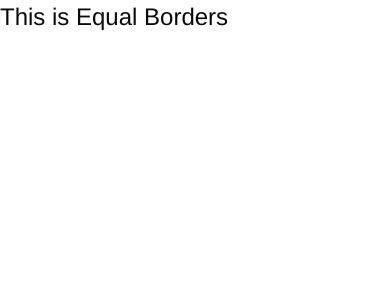
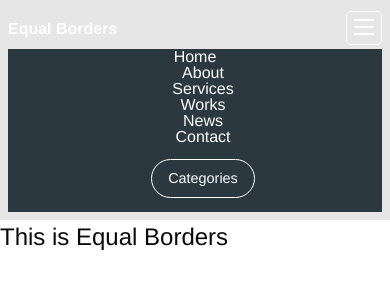
Before and after one commit to griff16/EqualBorders, a Django app: page / in a window 390 px wide. Shown: the top 300 px of the page. Run offline with Django 3.2, Linux system fonts and the light colour scheme; some libraries are stand-ins or nearby versions.

Commit message:
added static files( css )

```diff
--- /dev/null
+++ b/static/css/base.css
@@ -0,0 +1,127 @@
+.topbar-responsive {
+  background: #2c3840;
+  padding: 1rem 1.5rem;
+}
+
+.topbar-responsive .topbar-responsive-logo {
+  color: #fefefe;
+  vertical-align: middle;
+}
+
+.topbar-responsive .menu {
+  background: #2c3840;
+}
+
+.topbar-responsive .menu li:last-of-type {
+  margin-right: 0;
+}
+
+.topbar-responsive .menu a {
+  color: #fefefe;
+  transition: color 0.15s ease-in;
+}
+
+.topbar-responsive .menu a:hover {
+  color: #c6d1d8;
+}
+
+@media screen and (max-width: 39.9375em) {
+  .topbar-responsive .menu a {
+    padding: 0.875rem 0;
+  }
+}
+
+.topbar-responsive .menu .topbar-responsive-button {
+  color: #fefefe;
+  border-color: #fefefe;
+  border-radius: 5000px;
+  transition: color 0.15s ease-in, border-color 0.15s ease-in;
+}
+
+.topbar-responsive .menu .topbar-responsive-button:hover {
+  color: #c6d1d8;
+  border-color: #c6d1d8;
+}
+
+@media screen and (max-width: 39.9375em) {
+  .topbar-responsive .menu .topbar-responsive-button {
+    width: 100%;
+    margin: 0.875rem 0;
+  }
+}
+
+@media screen and (max-width: 39.9375em) {
+  .topbar-responsive {
+    padding: 0.75rem;
+  }
+  .topbar-responsive .top-bar-title {
+    position: relative;
+    width: 100%;
+  }
+  .topbar-responsive .top-bar-title span {
+    position: absolute;
+    right: 0;
+    border: 1px solid #fefefe;
+    border-radius: 5px;
+    padding: 0.25rem 0.45rem;
+    top: 50%;
+    -webkit-transform: translateY(-50%);
+    -ms-transform: translateY(-50%);
+    transform: translateY(-50%);
+  }
+  .topbar-responsive .top-bar-title span .menu-icon {
+    margin-bottom: 4px;
+  }
+}
+
+@-webkit-keyframes fadeIn {
+  from {
+    opacity: 0;
+  }
+  to {
+    opacity: 1;
+  }
+}
+
+@keyframes fadeIn {
+  from {
+    opacity: 0;
+  }
+  to {
+    opacity: 1;
+  }
+}
+
+@-webkit-keyframes slideDown {
+  0% {
+    -webkit-transform: translateY(-100%);
+    transform: translateY(-100%);
+  }
+  100% {
+    -webkit-transform: translateY(0%);
+    transform: translateY(0%);
+  }
+}
+
+@keyframes slideDown {
+  0% {
+    -webkit-transform: translateY(-100%);
+    transform: translateY(-100%);
+  }
+  100% {
+    -webkit-transform: translateY(0%);
+    transform: translateY(0%);
+  }
+}
+
+@media screen and (max-width: 39.9375em) {
+  .topbar-responsive-links {
+    -webkit-animation-fill-mode: both;
+    animation-fill-mode: both;
+    -webkit-animation-duration: 0.5s;
+    animation-duration: 0.5s;
+    width: 100%;
+    -webkit-animation: fadeIn 1s ease-in;
+    animation: fadeIn 1s ease-in;
+  }
+}
--- a/templates/summaryDashboard/summaryDashboard.html
+++ b/templates/summaryDashboard/summaryDashboard.html
@@ -1,3 +1,5 @@
+{% load static %}
+
 <!DOCTYPE html>
 <html class="no-js" lang="en">
 <title>Equal Borders</title>
@@ -6,18 +8,47 @@
     <meta charset="UTF-8">
     <meta name="viewport" content="width=device-width, initial-scale=1">
     <link rel="stylesheet" href="https://fonts.googleapis.com/css?family=Lato">
+    <link href="{% static 'css/base.css' %}" rel="stylesheet">
     <link rel="stylesheet"
         href="https://cdn.jsdelivr.net/npm/foundation-sites@6.6.3/dist/css/foundation.min.css"
         integrity="sha256-ogmFxjqiTMnZhxCqVmcqTvjfe1Y/ec4WaRj/aQPvn+I=" crossorigin="anonymous">
 </head>
 
+
 <body>
+
+    <!-- nav bar -->
+    <nav class="top-bar topbar-responsive">
+        <div class="top-bar-title">
+            <span data-responsive-toggle="topbar-responsive" data-hide-for="medium">
+                <button class="menu-icon" type="button" data-toggle></button>
+            </span>
+            <a class="topbar-responsive-logo" href="#"><strong>Equal Borders</strong></a>
+        </div>
+
+        <div id="topbar-responsive" class="topbar-responsive-links">
+            <div class="top-bar-right">
+                <ul class="menu simple vertical medium-horizontal">
+                    <li><a href="#">Home</a></li>
+                    <li><a href="#">About</a></li>
+                    <li><a href="#">Services</a></li>
+                    <li><a href="#">Works</a></li>
+                    <li><a href="#">News</a></li>
+                    <li><a href="#">Contact</a></li>
+                    <li>
+                        <button type="button"
+                            class="button hollow topbar-responsive-button">Categories</button>
+                    </li>
+                </ul>
+            </div>
+        </div>
+    </nav>
+
+
+
 
     <h1>This is Equal Borders</h1>
 
-    <script>
-        $(document).foundation();
-    </script>
     <!-- Compressed JavaScript -->
     <script src="https://cdn.jsdelivr.net/npm/foundation-sites@6.6.3/dist/js/foundation.min.js"
         integrity="sha256-pRF3zifJRA9jXGv++b06qwtSqX1byFQOLjqa2PTEb2o="
```
Also changed, not shown: equalBorder/settings.py (+5 -2 lines), 2 other files.
